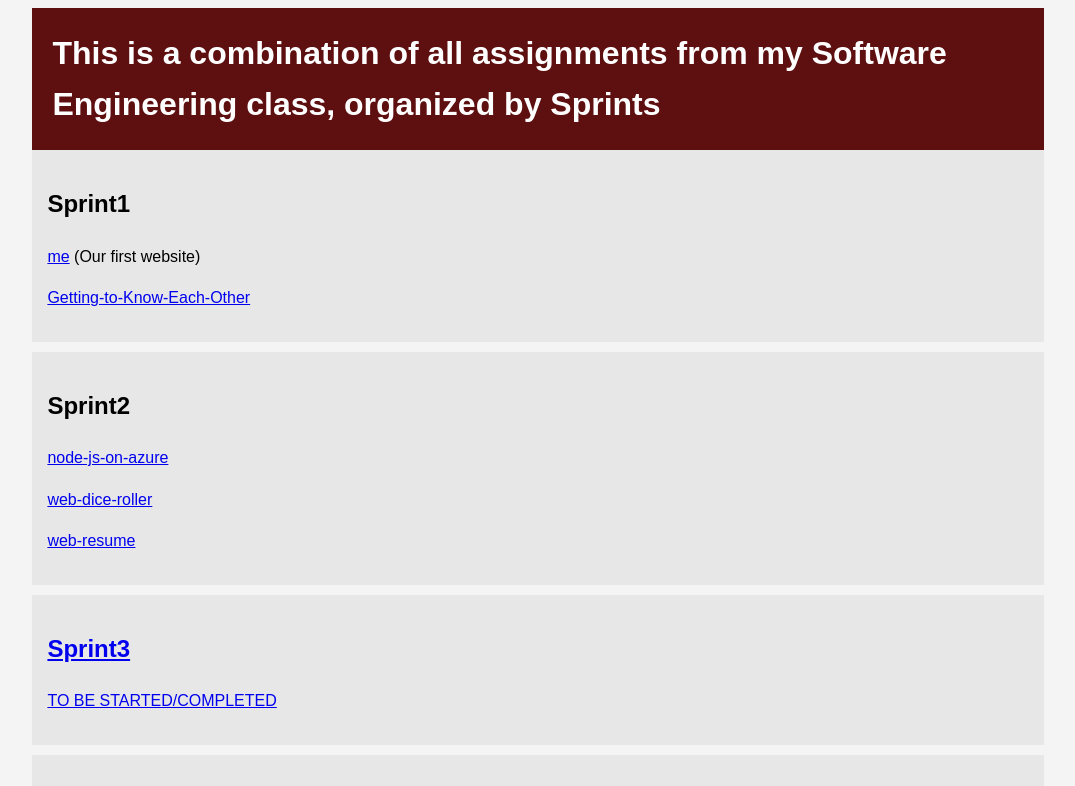
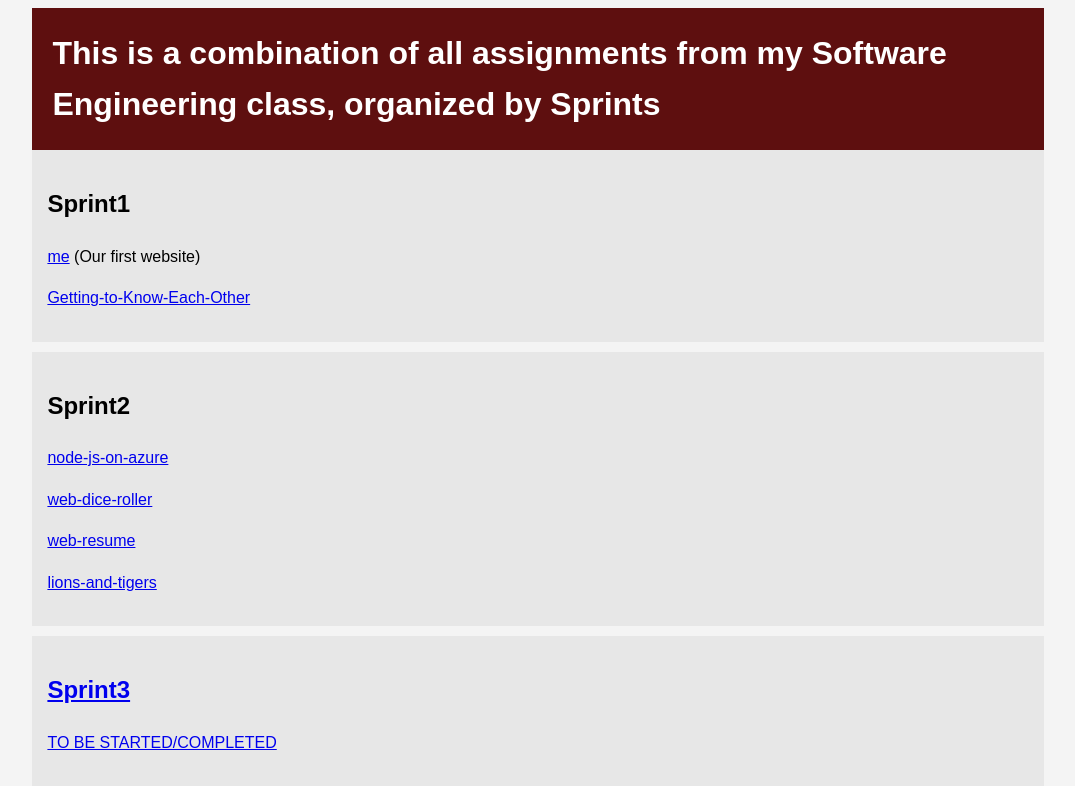
Before and after one commit to Rdeedo/bd-portfolio, a plain HTML site: page index.html in a window 1280 px wide. Shown: the top 786 px of the page, without its empty margins (102-1177 px from the left). Drawn offline with Linux system fonts and the light colour scheme.

Commit message:
Update index.html

```diff
--- a/index.html
+++ b/index.html
@@ -21,6 +21,7 @@
             <p><a href="https://node-js-on-azure-bd-c5h9h7bsceewczhn.centralus-01.azurewebsites.net/">node-js-on-azure</a></p>
             <p><a href="https://lively-dune-0d5042310.2.azurestaticapps.net/">web-dice-roller</p>
             <p><a href="https://thankful-meadow-0430d7210.6.azurestaticapps.net/">web-resume</p>
+            <p><a href="https://witty-forest-0b2147710.2.azurestaticapps.net/">lions-and-tigers</p>
         </section>
 
         <section class="sprint">
```
